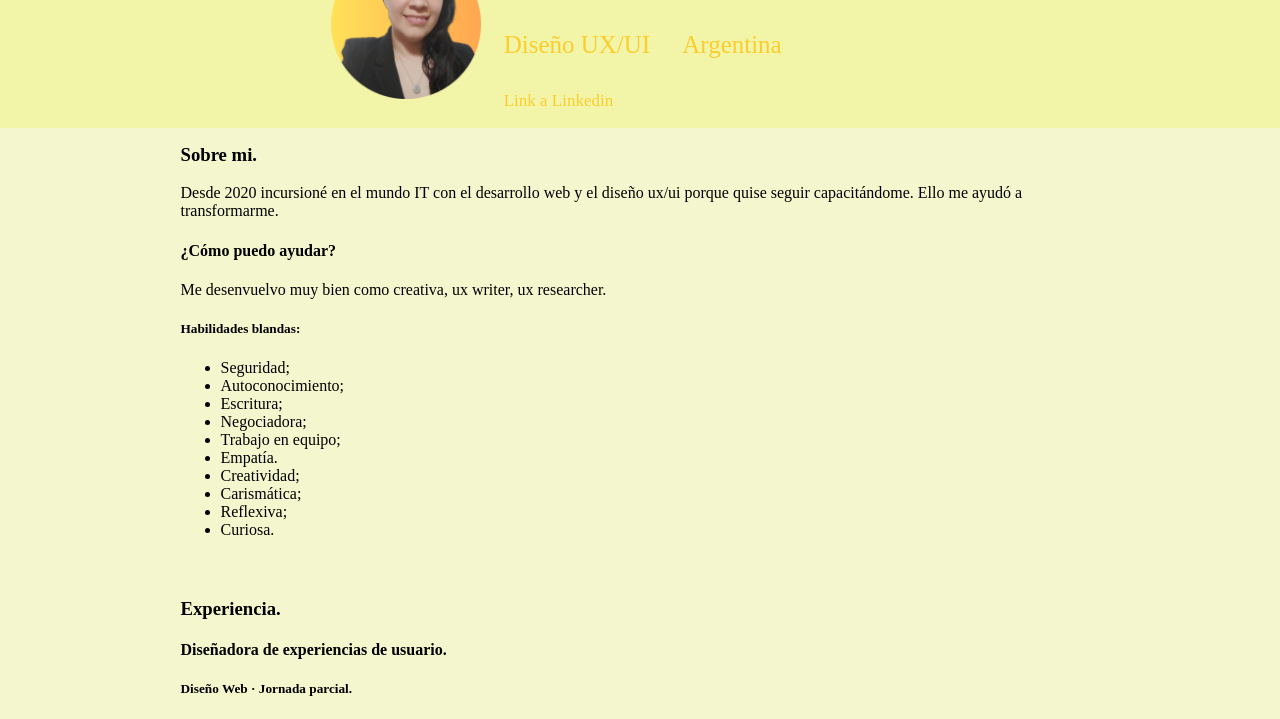
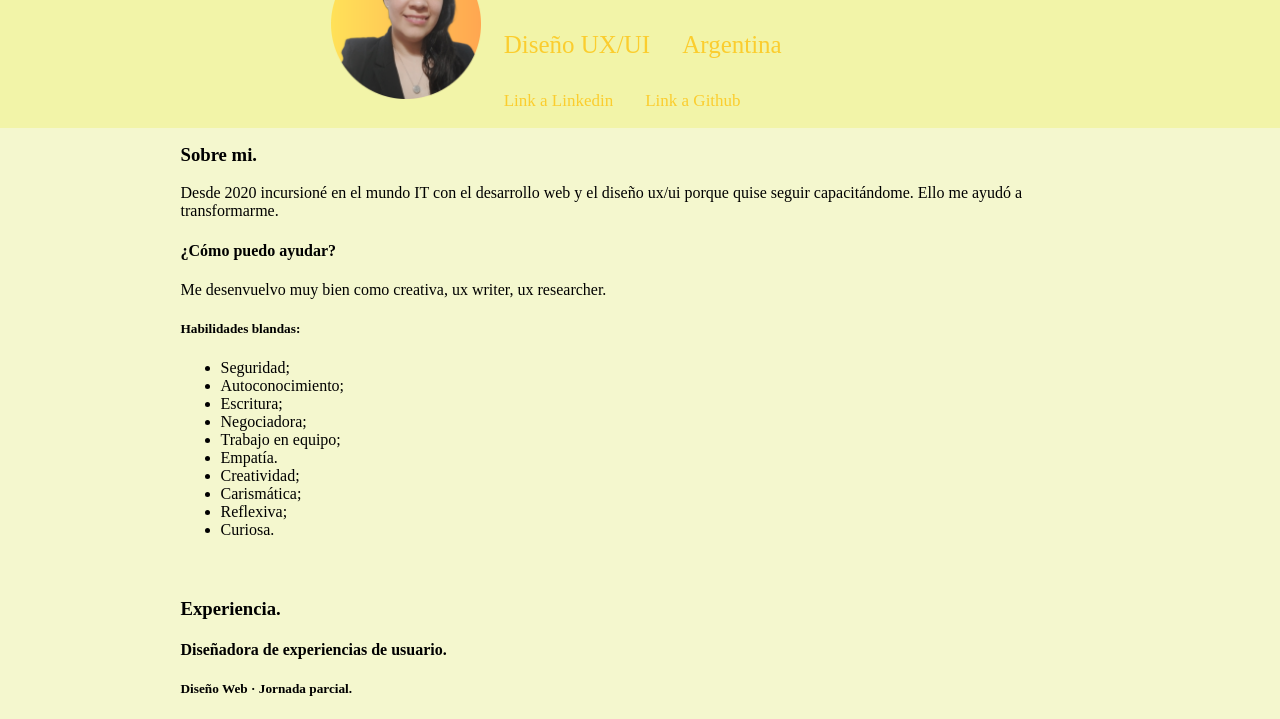
Before and after one commit to lorenafernandezb/lorenafernandezb.github.io, a plain HTML site: page index.html in a window 1280 px wide. Shown: the part 76-795 px from the top of the page. Drawn offline with Linux system fonts and the light colour scheme.

Commit message:
Initial commit

```diff
--- a/index.html
+++ b/index.html
@@ -37,7 +37,7 @@
             <tr>
                 <td colspan="3">
                     <a href="https://www.linkedin.com/in/lorenafernandezb/" target="_blank" title="Linkedin">Link a Linkedin</a>
-                    <!--<a href="https://github.com/lorenafernandezb" target="_blank" title="Github">Link a Github</a>-->
+                    <a href="https://github.com/lorenafernandezb" target="_blank" title="Github">Link a Github</a>
                 </td>
             </tr>
         </table>
```
